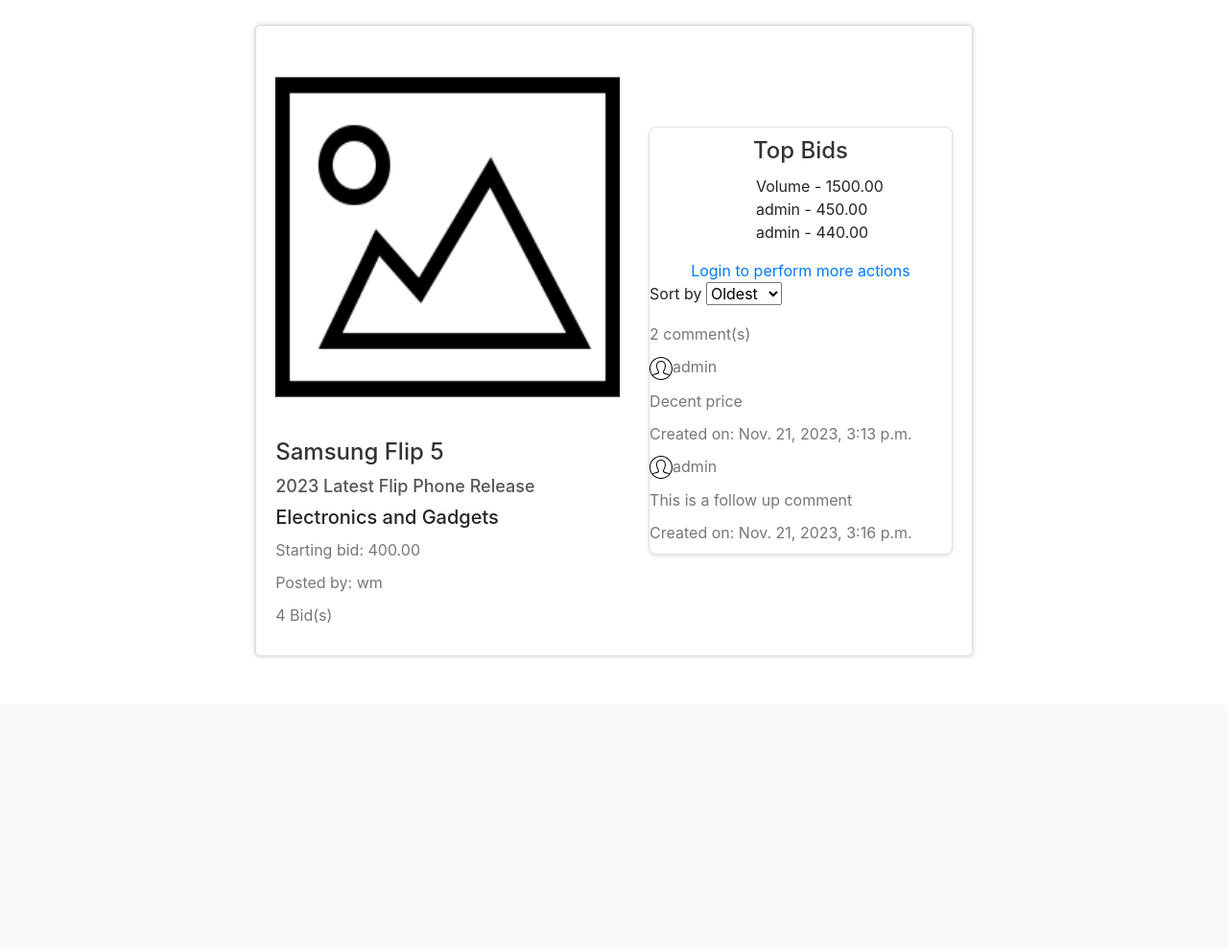
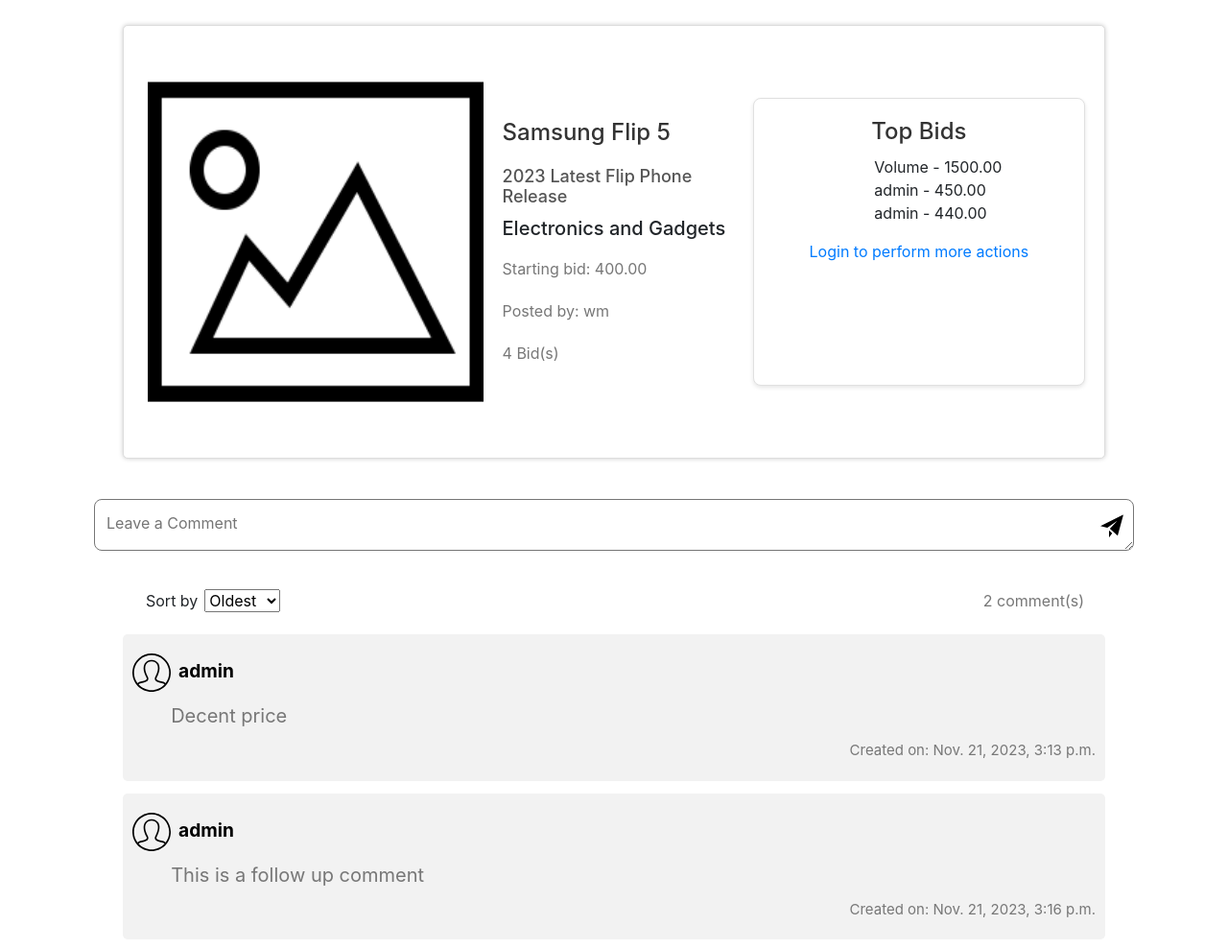
Before and after one commit to Knoxx-Code/cs50w-commerce, a Django app: page /listings/13 in a window 1280 px wide. Shown: the part 66-1055 px from the top of the page at 96% size. Before the commit the page ends 751 px from the top, so only its background shows below. Run offline with Django 3.2, Linux system fonts and the light colour scheme; data comes from the database, SQL or seed files in the repository; both versions use the stored data as it was after the commit; some libraries are stand-ins or nearby versions.

Commit message:
Added styling. Fixed bug that allowed user to submit form on refresh

```diff
--- a/commerce/auctions/forms.py
+++ b/commerce/auctions/forms.py
@@ -27,7 +27,7 @@
         model = models.Comment
         fields = ['content']
         widgets = {
-            'content' : forms.Textarea(attrs={'placeholder': 'Leave a Comment'})
+            'content' : forms.Textarea(attrs={'placeholder': 'Leave a Comment','rows': 2, 'cols': 100,'class': 'comment-textarea'})
         }
 
         labels = {'content': ''}
--- a/commerce/auctions/models.py
+++ b/commerce/auctions/models.py
@@ -56,6 +56,9 @@
     content = models.TextField()
     timestamp = models.DateTimeField(auto_now_add=True)
 
+    def __str__(self):
+        return f'{self.commenter} -  {self.listing.title} - {self.content}'
+
 # Class to store the watchlist
 class WatchList(models.Model):
     user = models.ForeignKey(User,on_delete=models.CASCADE)
--- a/commerce/auctions/static/auctions/styles.css
+++ b/commerce/auctions/static/auctions/styles.css
@@ -82,6 +82,8 @@
 
 }
 /* Styling for active listings page*/
+
+
 .auction-listings {
     margin: 20px 35px;
     display: grid;
@@ -248,12 +250,17 @@
 
 
 /*Styling for the listing info page*/
+.content-container {
+    display: flex;
+    flex-direction: column;
+
+}
 .listing-info-container {
     display: flex;
     justify-content: space-between;
     align-items: center;
-    gap: 30px;
-    max-width: 1000px;
+    gap: 10px;
+    width: 80%;
     margin: 2px auto;
     background-color: #fff;
     padding: 20px;
@@ -262,12 +269,26 @@
     box-shadow: 0 0 5px rgba(0, 0, 0, 0.2);
 }
 
-.main-listing-info {
-    flex: 1;
+.main-listing {
+
+    display: flex;
+    align-items: center;
+    justify-content: center;
+    flex-direction: row;
+}
+
+.listing-info-details {
+    display: flex;
+    flex-direction: column;
+    margin: 15px;
+}
+
+.listing-info-img-container{
+    margin: 5px;
 }
 
 .other-listing-info {
-    width: 50%;
+    width: 40%;
     background-color: #fff;
     border: 1px solid #e0e0e0;
     border-radius: 8px;
@@ -326,7 +347,7 @@
     align-items: center;
     justify-content: center;
     flex-direction: column;
-
+    padding: 10px;
 }
 
 .top-bids-title {
@@ -494,6 +515,125 @@
     margin: 0 5px;
 }
 
+
+/* Styling for comments section */
+.comments-section {
+    display: flex;
+    flex-direction: column;
+    margin-top: 40px;
+}
+
+.comments-form {
+    margin-bottom: 20px;
+}
+
+.make-comment {
+    display: flex;
+    align-items: center;
+    justify-content: center;
+    flex-direction: column;
+
+}
+
+.comments-form-content {
+    position: relative;
+    display: flex;
+    align-items: center;
+}
+
+.comment-textarea{
+    border-radius: 8px;
+    padding-right: 40px;
+}
+
+.comment-textarea::placeholder {
+    padding: 10px;
+}
+
+
+.btn-post-comment {
+    position: absolute;
+    right: 5px;
+    top: 50%;
+    transform: translateY(-50%);
+    background: none;
+    border: none;
+    cursor: pointer;
+
+}
+
+.sort-and-count {
+    display: flex;
+    justify-content: space-between;
+    align-items: center;
+    margin: 10px 150px;
+
+}
+
+.sorting-form {
+    display: flex;
+    align-items: center;
+    justify-content: center;
+}
+
+
+
+select {
+    margin-left: 5px;
+}
+
+.comments {
+    display: flex;
+    flex-direction: column;
+    align-items: center;
+    justify-content: center;
+}
+
+
+
+.comment {
+    background-color: #f2f2f2;
+    padding: 10px;
+    margin: 3px 20px;
+    margin-bottom: 10px;
+    border-radius: 5px;
+    width: 80%;
+}
+
+.comment-container {
+    display: flex;
+    flex-direction: column;
+    align-items: center;
+    justify-content: center;
+}
+
+.user-pic {
+    width: 40px;
+    height: 40px;
+    margin-right: 8px;
+}
+
+.commenter {
+    font-size: larger;
+    font-weight: bold;
+    color: #000;
+}
+
+.comment-content {
+    font-size: 20px;
+    margin-left: 4%;
+}
+
+.comment-time {
+    text-align: right;
+    font-size: 15px;
+}
+
+.sort-label {
+    padding: 2px;
+    margin: 3px 0;
+}
+
 /*Styling for categories page*/
 .category-title {
     margin: 5px 0;
@@ -533,6 +673,8 @@
     background-color: #e0e0e0;
 }
 
+
+
 .listing-status {
     height: 30px;
     padding: 5px;
--- a/commerce/auctions/templates/auctions/listing.html
+++ b/commerce/auctions/templates/auctions/listing.html
@@ -11,7 +11,7 @@
         {% endif %}
     </div>
 
-
+    <div class="content-container">
         <div class="listing-info-container">
             <div class="main-listing">
                 <div class="listing-info-img-container">
@@ -21,12 +21,15 @@
                         <img class="listing-info-img" src="{{listing.image}}" alt="{{listing.name}}">
                     {% endif %}
                 </div>
+                <div class="listing-info-details">
                     <h3>{{listing.title}}</h3>
                     <h4>{{listing.description}}</h4>
                     <h5>{{listing.category}}</h5>
                     <p>Starting bid: {{listing.starting_bid}}</p>
                     <p>Posted by: {{listing.seller}}</p>
                     <p>{{bids}} Bid(s)</p>
+                </div>
+
             </div>
             <div class="other-listing-info">
                 <div class="listing-actions">
@@ -46,9 +49,6 @@
                                 {%if bid_form is not None%}
                                     <form class="bid-form" action="{%url 'auctions:listing_view' listing.id%}" method="post">
                                         {% csrf_token %}
-
-
-                            {% comment %} <input type="number" min="{{listing.starting_bid}}" step="any" name="bid-amount" required> {% endcomment %}
                                         {{bid_form}}
                                         <input class="place-bid" type="submit" value="Place Bid">
                                     </form>
@@ -68,35 +68,38 @@
                                     <a class="watchlist-add" href="{%url 'auctions:watchlist_add' listing.id%}"><img id="add" src="{% static "auctions/add.png" %}" > Add to Watchlist</a>
                                     {% endif %}
                                 </div>
-            </div>
-            </div>
                             {% endif %}
-            {% else %}
+                        {%else%}
                             <a href="{%url 'auctions:login' %}?next={%url 'auctions:listing_view' listing.id %}">Login to perform more actions</a>
                         {% endif %}
                     </div>
                 </div>
 
+            </div>
+        </div>
+
+
         <div class="comments-section">
-        {%if user.is_authenticated%}
-
             <div class="comments-form">
                     {% if user != listing.seller %}
                         {% if comments_form is not None %}
                             <form class="make-comment" action="" method="post">
                                 {% csrf_token %}
+                                <div class="comments-form-content">
                                     {{comments_form}}
                                     <button type="submit" class="btn-post-comment">
                                         <img src="{% static "auctions/post-comment.svg" %}" alt="Post comment">
                                     </button>
+                                </div>
+
                             </form>
                         {% endif %}
                     {%endif%}
             </div>
-        {%endif%}
             <div class="sort-and-count">
                 <form class="sorting-form" method="get">
-                <label for="sort">Sort by</label>
+
+                    <label class="sort-label" for="sort">Sort by</label>
                     <select name="sort" id="sort" onchange="this.form.submit()">
                         <option value="oldest" {% if request.GET.sort == 'oldest' %}selected{% endif %}>Oldest</option>
                         <option value="newest" {% if request.GET.sort == 'newest' %}selected{% endif %}>Newest</option>
@@ -107,15 +110,17 @@
             <div class="comments">
                 {% for comment in comments %}
                     <div class="comment">
-                    <p><img src="{% static "auctions/user.svg" %}" alt="Profile picture">{{comment.commenter}}</p>
-                    <p>{{comment.content}}</p>
-                    <p>Created on: {{comment.timestamp}}</p>
+                        <p class="commenter"><img class="user-pic" src="{% static "auctions/user.svg" %}" alt="Profile picture">{{comment.commenter}}</p>
+                        <p class="comment-content">{{comment.content }}</p>
+                        <p class="comment-time">Created on: {{comment.timestamp}}</p>
                     </div>
                 {%empty%}
                     <div>No comments on this listing</div>
                 {% endfor %}
             </div>
         </div>
+    </div>
+
 
 
 {% endblock %}
--- a/commerce/auctions/views.py
+++ b/commerce/auctions/views.py
@@ -144,39 +144,50 @@
                     if existing_bids.exists():
                         highest_bid = existing_bids.order_by('-amount').first()
                         # Ensure bid is greater than highest bid
-                        if new_bid.amount <= highest_bid.amount:
+                        if new_bid.amount < highest_bid.amount:
                             messages.error(request,'Bid amount must be greater than current highest bid')
                         else:
                             new_bid.bidder = request.user
                             new_bid.listing = listing
                             new_bid.save()
                             messages.success(request,'Bid placed successfully')
+
                             # If a user bids on a listing, it is automatically added to watchlist
                             if listing not in watchlist_listings:
                                 watchlist.listing.add(listing)
-                                return redirect(request.META['HTTP_REFERER'])
+                                return redirect('auctions:listing_view', listing_id=listing.id)
+
+                            return redirect('auctions:listing_view', listing_id=listing.id)
                     else:
                         new_bid.bidder = request.user
                         new_bid.listing = listing
                         new_bid.save()
                         messages.success(request,'Bid placed successfully')
+
                         # If a user bids on a listing, it is automatically added to watchlist
                         if listing not in watchlist_listings:
                                 watchlist.listing.add(listing)
-                                return redirect(request.META['HTTP_REFERER'])
+                                return redirect('auctions:listing_view', listing_id=listing.id)
+                        return redirect('auctions:listing_view', listing_id=listing.id)
         else:
             bid_form = forms.PlaceBid()
 
     # Comments creation
     if request.method == 'POST':
+
         comments_form = forms.MakeComment(request.POST)
 
         if comments_form.is_valid():
-            new_comment = comments_form.save(commit=False)
-            new_comment.commenter = request.user
-            new_comment.listing = listing
-            new_comment.save()
-            messages.success(request,'Your comment has been saved')
+            if request.user.is_authenticated:
+                new_comment = comments_form.save(commit=False)
+                new_comment.commenter = request.user
+                new_comment.listing = listing
+                new_comment.save()
+                messages.success(request,'Your comment has been saved')
+                return redirect('auctions:listing_view', listing_id=listing.id)
+            else:
+                messages.error(request,'You must be logged in to place a comment')
+                return redirect('auctions:listing_view', listing_id=listing.id)
     else:
         comments_form = forms.MakeComment()
 
@@ -192,7 +203,7 @@
         comments = Comment.objects.filter(listing=listing).order_by('timestamp')
 
     # Comments count
-    comments_count = Comment.objects.filter(listing=listing).count
+    comments_count = Comment.objects.filter(listing=listing).count()
 
     return render(request,'auctions/listing.html',{
         "listing": listing,
```
Also changed, not shown: commerce/db.sqlite3. Lines whose indentation alone changed are shown as unchanged.
